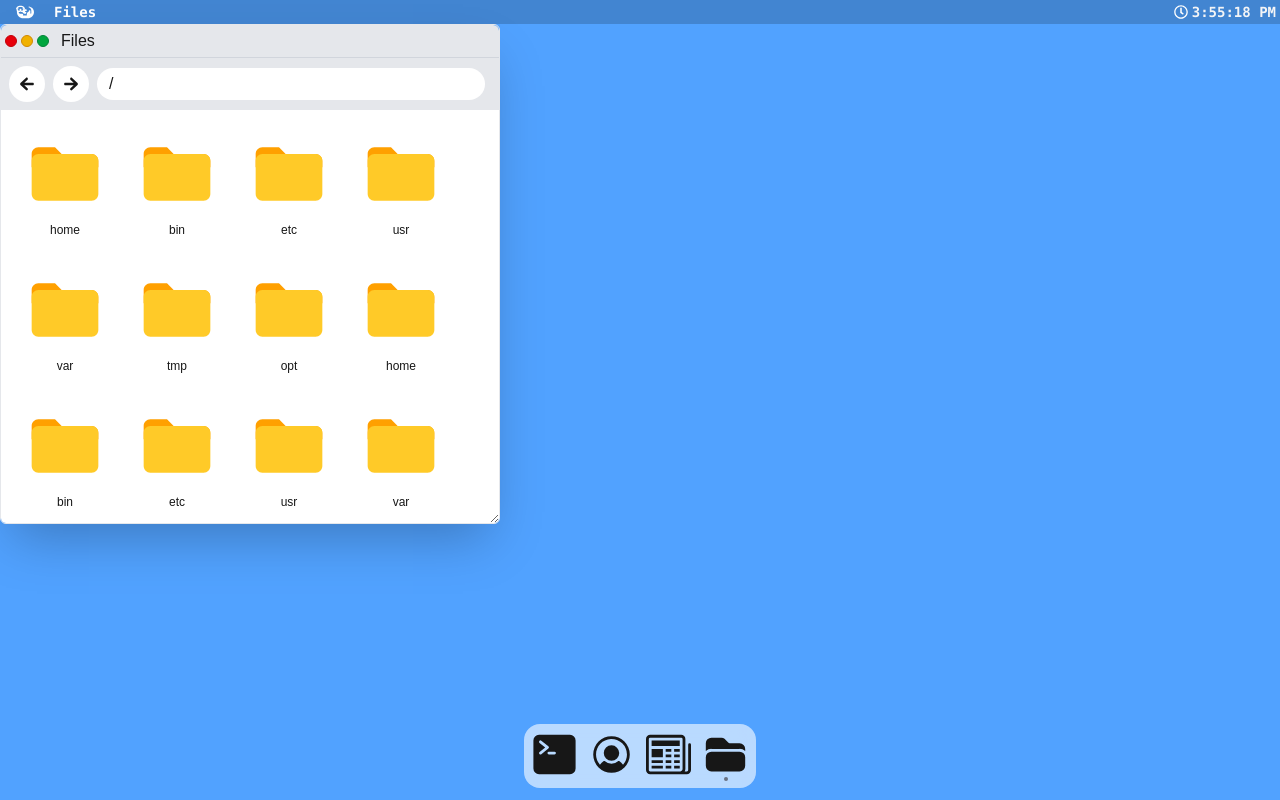
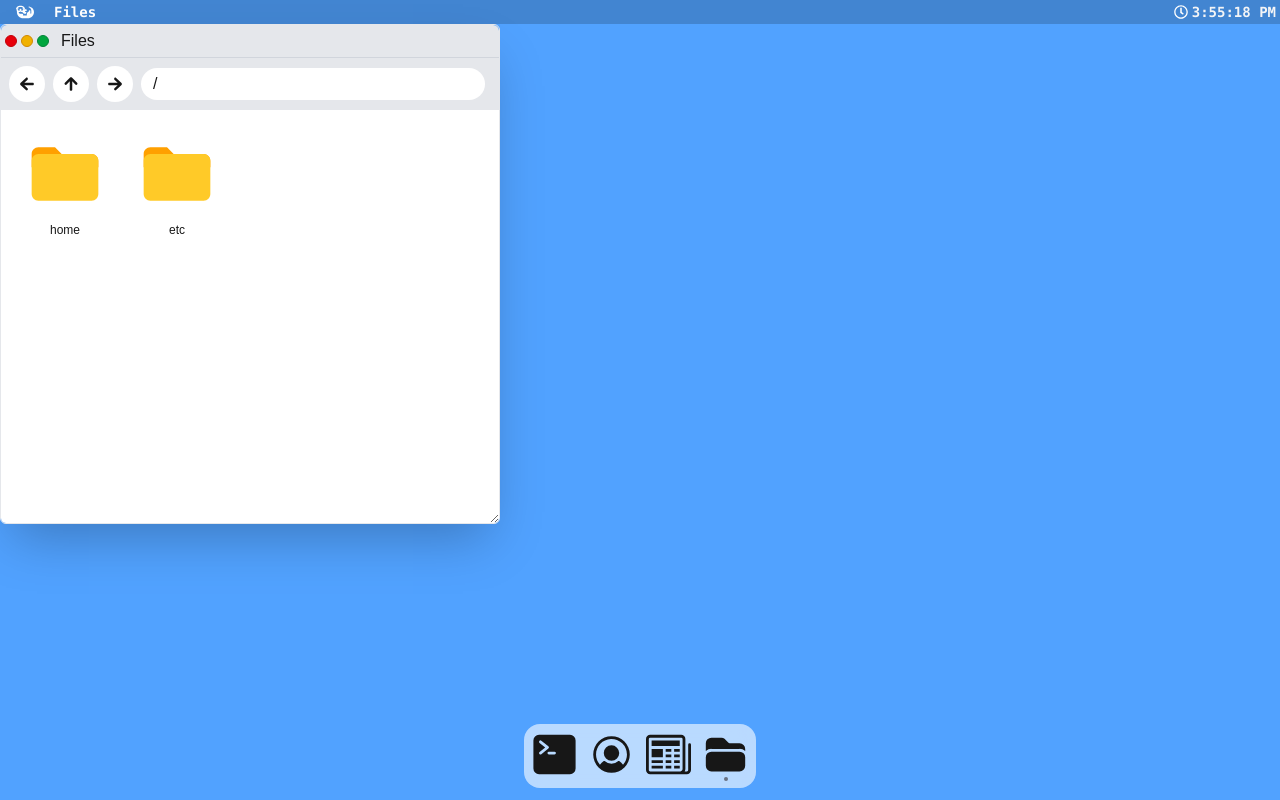
Before and after one commit to Piers-Walter/terminal-webpage, a Next.js app: page / in a window 1280 px wide. Both pictures are taken after a click on the icon 725 px from the left and 754 px from the top of the page. Built offline with nearby package versions, Linux system fonts and the light colour scheme.

Commit message:
Add file browsing abilities

```diff
--- a/components/Apps/FileBrowser/FileBrowserMain.tsx
+++ b/components/Apps/FileBrowser/FileBrowserMain.tsx
@@ -7,7 +7,8 @@ import { FcFile, FcFolder } from "react-icons/fc";
 
 export default function FileBrowserMain() {
   const fileSystem = useAppContext().fileSystem;
-  const cwdHandler = useMemo(() => getCwdHandler(), []);
+  const [cwd, setCwd] = useState("/");
+  const [history, setHistory] = useState<string[]>(["/"]);
 
   const [entries, setEntries] = useState<(Folder | File)[]>([]);
 
@@ -15,7 +16,7 @@ export default function FileBrowserMain() {
     // Register filesystem listener
     fileSystem.subscribe((event) => {
       console.log(event);
-      const files = fileSystem.readDir(cwdHandler.cwd);
+      const files = fileSystem.readDir(cwd);
       const filteredFiles = files.directory.filter(
         (entry) => entry.name !== ".." && entry.name !== "."
       );
@@ -24,42 +25,56 @@ export default function FileBrowserMain() {
   }, [fileSystem]);
 
   useEffect(() => {
-    const files = fileSystem.readDir(cwdHandler.cwd);
+    console.log(history);
+  }, [history]);
+
+  useEffect(() => {
+    console.log("reading files from " + cwd);
+    const files = fileSystem.readDir(cwd);
     const filteredFiles = files.directory.filter(
       (entry) => entry.name !== ".." && entry.name !== "."
     );
     setEntries(filteredFiles);
-  }, [cwdHandler.cwd]);
+  }, [cwd]);
 
   return (
     <div className="flex h-full w-full flex-col">
-      <NavBar currentPath={cwdHandler.cwd} />
+      <NavBar
+        currentPath={cwd}
+        onUp={() => {
+          const newPath = `/${cwd
+            .split("/")
+            .filter((e) => e != "")
+            .slice(0, -1)
+            .join("/")}/`.replaceAll(/\/\/+/g, "/");
+
+          setCwd(newPath);
+          console.log(`Setting cwd to ${newPath}`);
+        }}
+        onBack={() => {
+          if (history.length < 2) return;
+          const newPath = history[history.length - 2];
+          console.log(`New Path is ${newPath}`);
+          setHistory(history.slice(0, -1));
+          setCwd(newPath);
+        }}
+      />
       <div
         className="flex min-h-0 flex-1 flex-wrap content-start gap-4 overflow-y-auto p-4"
         style={{ flex: "1 1 1px" }}
       >
         {entries.map((entry) => (
           <div
-            className="flex w-24 cursor-pointer flex-col items-center justify-center self-start rounded p-2 hover:bg-gray-100"
+            className="flex w-24 cursor-pointer flex-col items-center justify-center self-start rounded p-2 select-none hover:bg-gray-100"
             key={entry.name}
-          >
-            {entry instanceof File ? <FcFile size={80} /> : <FcFolder size={80} />}
-            <span className="mt-2 text-center text-xs break-words">{entry.name}</span>
-          </div>
-        ))}
-        {entries.map((entry) => (
-          <div
-            className="flex w-24 cursor-pointer flex-col items-center justify-center self-start rounded p-2 hover:bg-gray-100"
-            key={entry.name}
-          >
-            {entry instanceof File ? <FcFile size={80} /> : <FcFolder size={80} />}
-            <span className="mt-2 text-center text-xs break-words">{entry.name}</span>
-          </div>
-        ))}
-        {entries.map((entry) => (
-          <div
-            className="flex w-24 cursor-pointer flex-col items-center justify-center self-start rounded p-2 hover:bg-gray-100"
-            key={entry.name}
+            onDoubleClick={() => {
+              if (entry instanceof Folder) {
+                const newDir = cwd + entry.name + "/";
+                setCwd(newDir);
+                setHistory(history.concat(newDir));
+                console.log(cwd);
+              }
+            }}
           >
             {entry instanceof File ? <FcFile size={80} /> : <FcFolder size={80} />}
             <span className="mt-2 text-center text-xs break-words">{entry.name}</span>
--- a/components/Apps/FileBrowser/NavBar.tsx
+++ b/components/Apps/FileBrowser/NavBar.tsx
@@ -1,23 +1,27 @@
-import { IoMdArrowRoundBack, IoMdArrowRoundForward } from "react-icons/io";
+import { IoMdArrowRoundBack, IoMdArrowRoundForward, IoMdArrowRoundUp } from "react-icons/io";
 
 interface NavBarState {
   currentPath: string;
   onBack?: () => void;
   onForward?: () => void;
+  onUp?: () => void;
 }
 
 const NavBar = (props: NavBarState) => {
   return (
     <div className="w-full border-t-1 border-solid border-gray-300 bg-gray-200">
       <div className="ml-2 flex flex-row items-center space-x-2 py-2">
-        <div className="rounded-full bg-white p-2 hover:shadow-md">
+        <div className="rounded-full bg-white p-2 hover:shadow-md" onClick={props.onBack}>
           <IoMdArrowRoundBack size={20} />
         </div>
-        <div className="rounded-full bg-white p-2 hover:shadow-md">
+        <div className="rounded-full bg-white p-2 hover:shadow-md" onClick={props.onUp}>
+          <IoMdArrowRoundUp size={20} />
+        </div>
+        <div className="rounded-full bg-white p-2 hover:shadow-md" onClick={props.onForward}>
           <IoMdArrowRoundForward size={20} />
         </div>
         <div className="mr-4 w-full rounded-full bg-white px-3 py-1">
-          <span className="w-full outline-none">{props.currentPath || "/"}</span>
+          <span className="w-full outline-none select-none">{props.currentPath || "/"}</span>
         </div>
       </div>
     </div>
--- a/components/Apps/Terminal/FileSystem/FakeFS.ts
+++ b/components/Apps/Terminal/FileSystem/FakeFS.ts
@@ -56,20 +56,19 @@ interface FSReturn {
   fileHandle?: File;
 }
 
+const ROOT_FOLDERS = ["home", "etc"]
+
 class FakeFS {
   #root: Folder = new Folder({ name: "/", parent: null });
   #listeners: FSEventListener[] = [];
 
   constructor() {
     this.#root.parent = this.#root
-    this.#root.addChild({ child: new Folder({ name: "home", parent: this.#root }) });
-    this.#root.addChild({ child: new Folder({ name: "bin", parent: this.#root }) });
-    this.#root.addChild({ child: new Folder({ name: "etc", parent: this.#root }) });
-    this.#root.addChild({ child: new Folder({ name: "usr", parent: this.#root }) });
-    this.#root.addChild({ child: new Folder({ name: "var", parent: this.#root }) });
-    this.#root.addChild({ child: new Folder({ name: "tmp", parent: this.#root }) });
-    this.#root.addChild({ child: new Folder({ name: "opt", parent: this.#root }) });
-    (this.#root.children.filter(entry => entry instanceof Folder && entry.name == "bin")[0] as Folder).addChild({ child: new Folder({ name: "subdir", parent: this.#root.children.filter(entry => entry instanceof Folder && entry.name == "bin")[0] as Folder }) });
+    for (const rootFolder of ROOT_FOLDERS) {
+      this.#root.addChild({ child: new Folder({ name: rootFolder, parent: this.#root }) });
+    }
+    // this.#root.addChild({ child: new Folder({ name: "home", parent: this.#root }) });
+
   }
 
   subscribe(listener: FSEventListener) {
```
